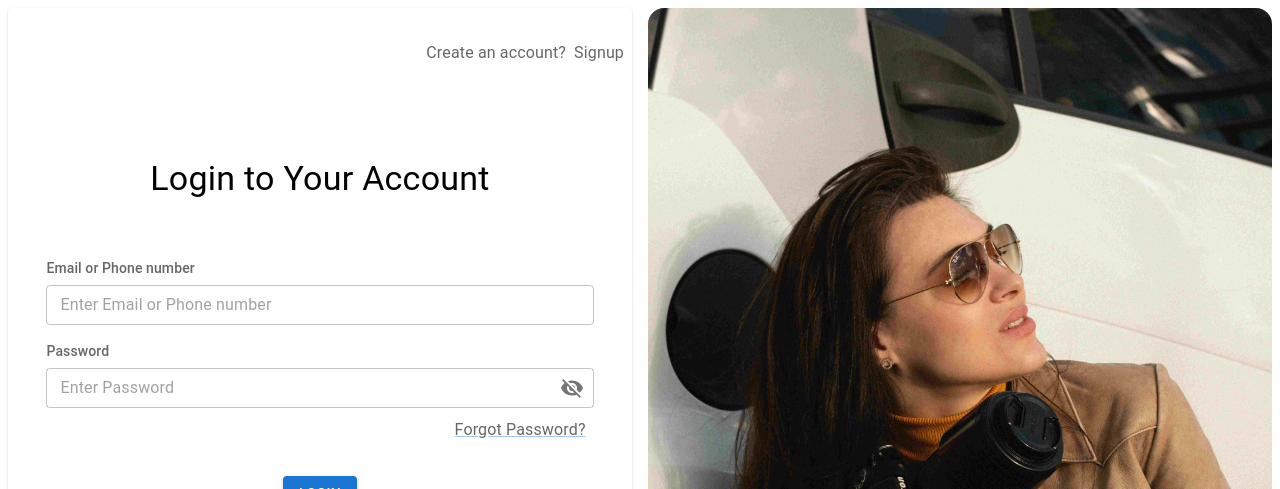
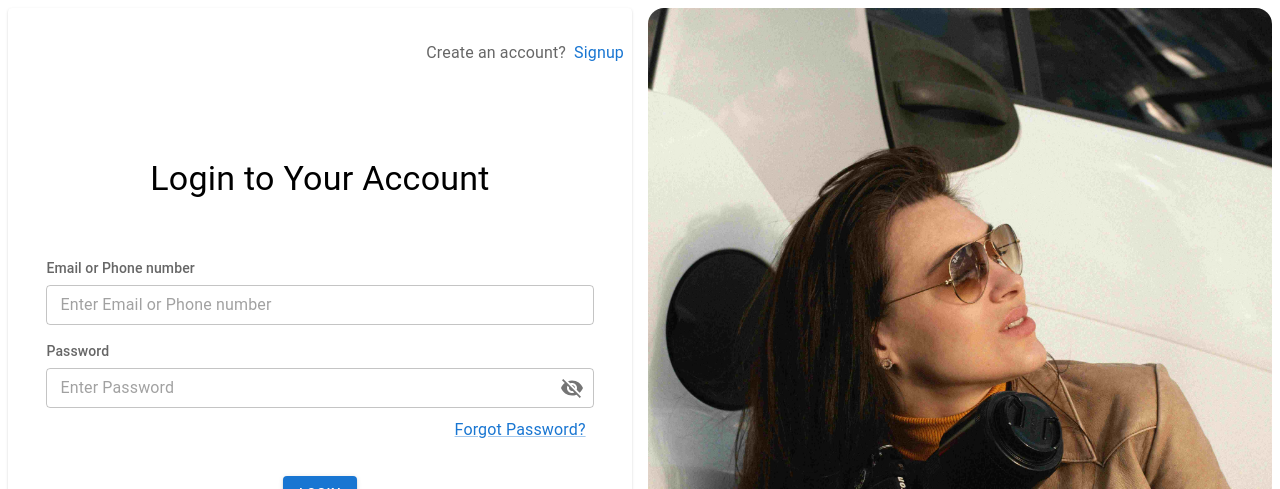
Before and after one commit to N-kapila/models-site, a Next.js app: page /user-login in a window 1280 px wide. Shown: the top 489 px of the page. Built offline with nearby package versions, Linux system fonts and the light colour scheme.

Commit message:
update two

```diff
--- a/src/app/globals.css
+++ b/src/app/globals.css
@@ -11,7 +11,7 @@ body {
   height: 100%;
 }
 
-a {
-  /* text-decoration: none !important; */
+/* a {
+  text-decoration: none !important;
   color: inherit !important;
-}
+} */
--- a/src/app/photo-upload/ClientDropzone.tsx
+++ b/src/app/photo-upload/ClientDropzone.tsx
@@ -1,7 +1,7 @@
 "use client";
 
 import React, { useState } from "react";
-import { Box, Typography, Button } from "@mui/material";
+import { Box, Typography } from "@mui/material";
 import { styled } from "@mui/material/styles";
 import { useDropzone } from "react-dropzone";
 
--- a/src/app/user-login/page.tsx
+++ b/src/app/user-login/page.tsx
@@ -9,13 +9,9 @@ import {
   Button,
   Divider,
   Typography,
-  TextField,
   Link,
-  InputAdornment,
-  IconButton,
 } from "@mui/material";
 import Image from "next/image";
-import { Visibility, VisibilityOff } from "@mui/icons-material";
 import FacebookRoundedIcon from "@mui/icons-material/FacebookRounded";
 import loginImg from "../../../public/assets/loginImg.jpg";
 import googleIcon from "../../../public/assets/LogoGoogle.png";
@@ -44,24 +40,12 @@ const DottedDivider = styled(Divider)(({ theme }) => ({
   },
 }));
 
-const textFieldStyle = {
-  marginBottom: "16px",
-  "& .MuiInputBase-root": {
-    height: "40px",
-    display: "flex",
-    alignItems: "center",
-  },
-  "& .MuiInputLabel-root": {
-    top: "-6px",
-  },
-};
+export default function page() {
+  // const [showPassword, setShowPassword] = React.useState(false);
 
-export default function page() {
-  const [showPassword, setShowPassword] = React.useState(false);
-
-  const handleClickShowPassword = () => {
-    setShowPassword(!showPassword);
-  };
+  // const handleClickShowPassword = () => {
+  //   setShowPassword(!showPassword);
+  // };
   return (
     <Box sx={{ flexGrow: 1, padding: 1 }}>
       <Grid container spacing={2}>
@@ -79,7 +63,16 @@ export default function page() {
               <Typography variant="subtitle1" gutterBottom sx={{ mr: 1 }}>
                 Create an account?
               </Typography>
-              <Link href="/user-register" variant="subtitle1" underline="none">
+              <Link
+                href="/user-register"
+                variant="subtitle1"
+                underline="none"
+                sx={{
+                  "&:hover": {
+                    textDecoration: "underline",
+                  },
+                }}
+              >
                 Signup
               </Link>
             </Box>
```
Also changed, not shown: src/app/search-page/page.tsx (+5 -3 lines).
